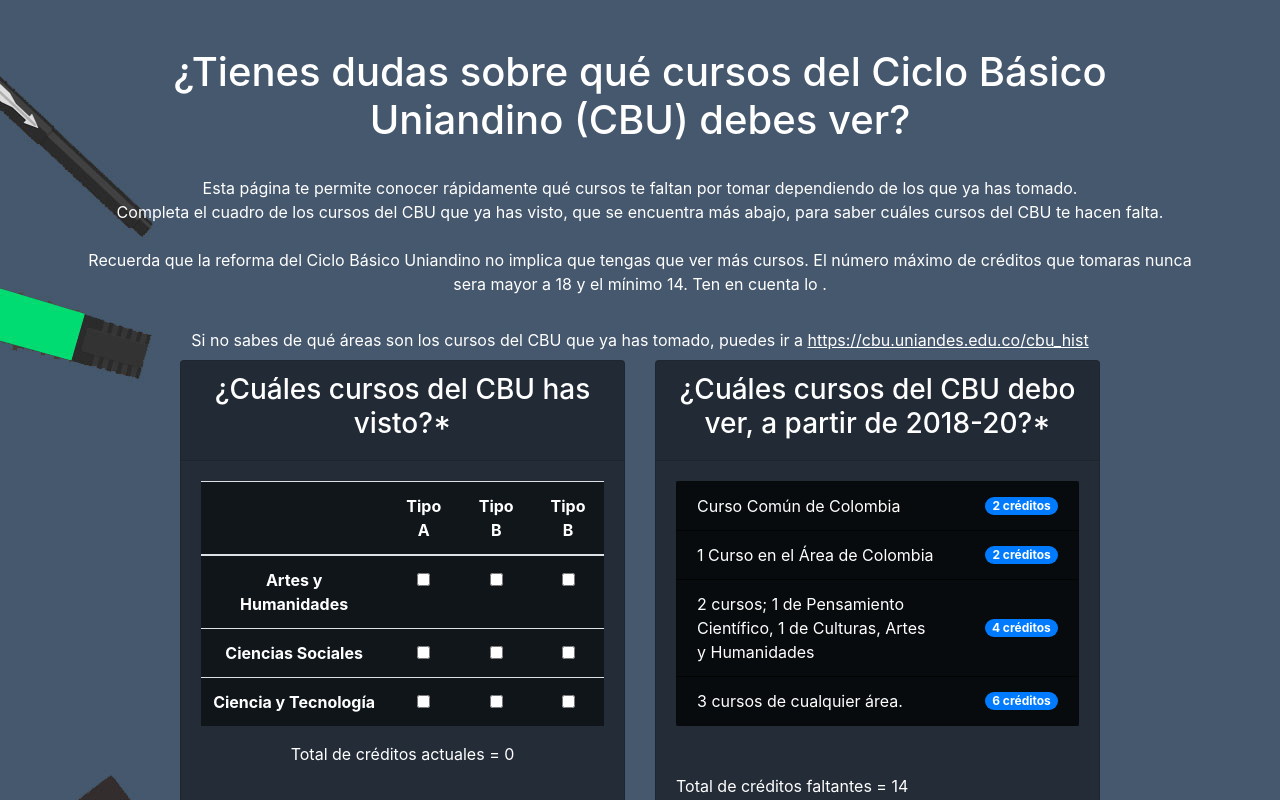
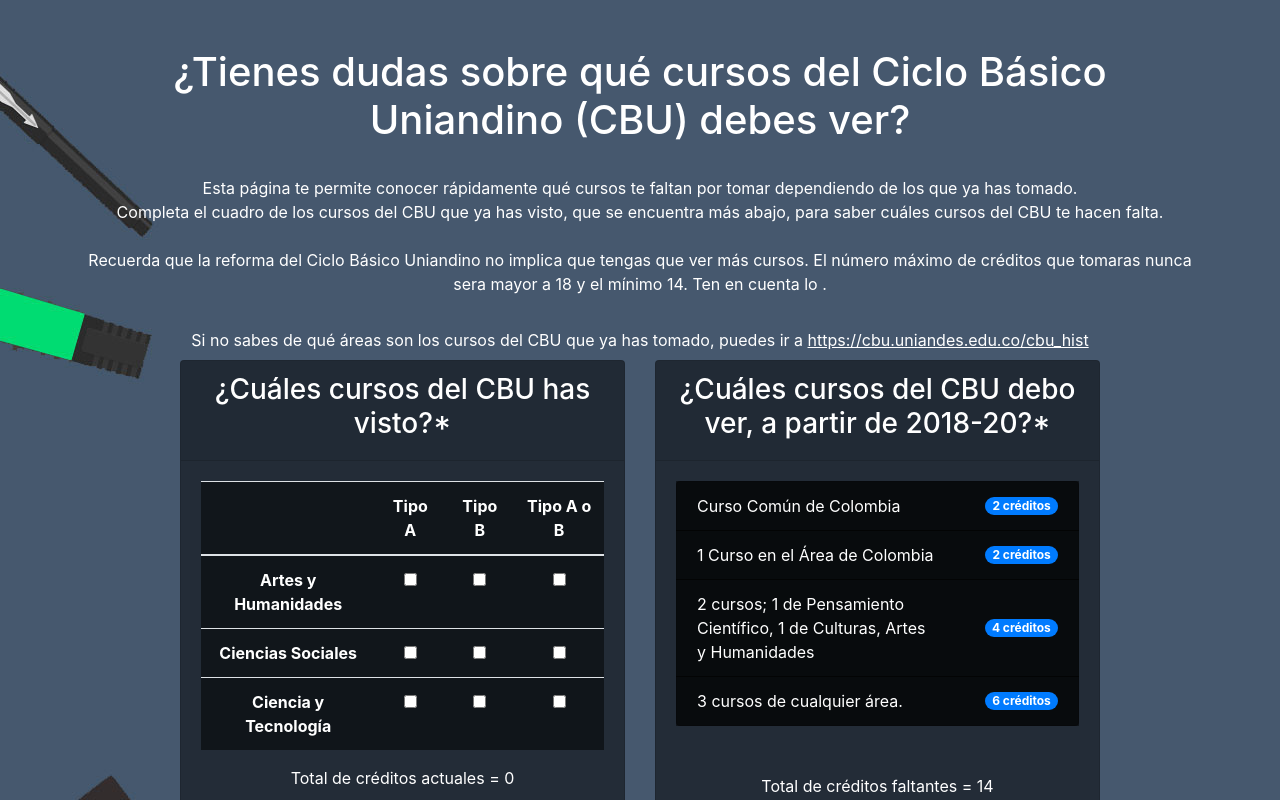
Before and after one commit to syvelasquez10/cbus2018, an Angular app: page / in a window 1280 px wide. Shown: the top 800 px of the page. Built offline with nearby package versions, Linux system fonts and the light colour scheme.

Commit message:
Ultimos Cambios

```diff
--- a/src/app/app.component.html
+++ b/src/app/app.component.html
@@ -35,7 +35,7 @@
                 <th scope="col"></th>
                 <th scope="col">Tipo A</th>
                 <th scope="col">Tipo B</th>
-                <th scope="col">Tipo B</th>
+                <th scope="col">Tipo A o B</th>
               </tr>
             </thead>
             <tbody>
@@ -94,8 +94,8 @@
           </ul>
           <br>
           <br>
-          <div *ngIf="getCreditosActuales() === 0"> Total de créditos faltantes = 14</div>
-          <div *ngIf="getCreditosActuales() != 0">Total de créditos faltantes = {{getCreditosFaltantes()}}</div>
+          <div *ngIf="getCreditosActuales() === 0" style="text-align:center">  Total de créditos faltantes = 14</div>
+          <div *ngIf="getCreditosActuales() != 0" style="text-align:center">Total de créditos faltantes = {{getCreditosFaltantes()}}</div>
 
         </div>
       </div>
```
